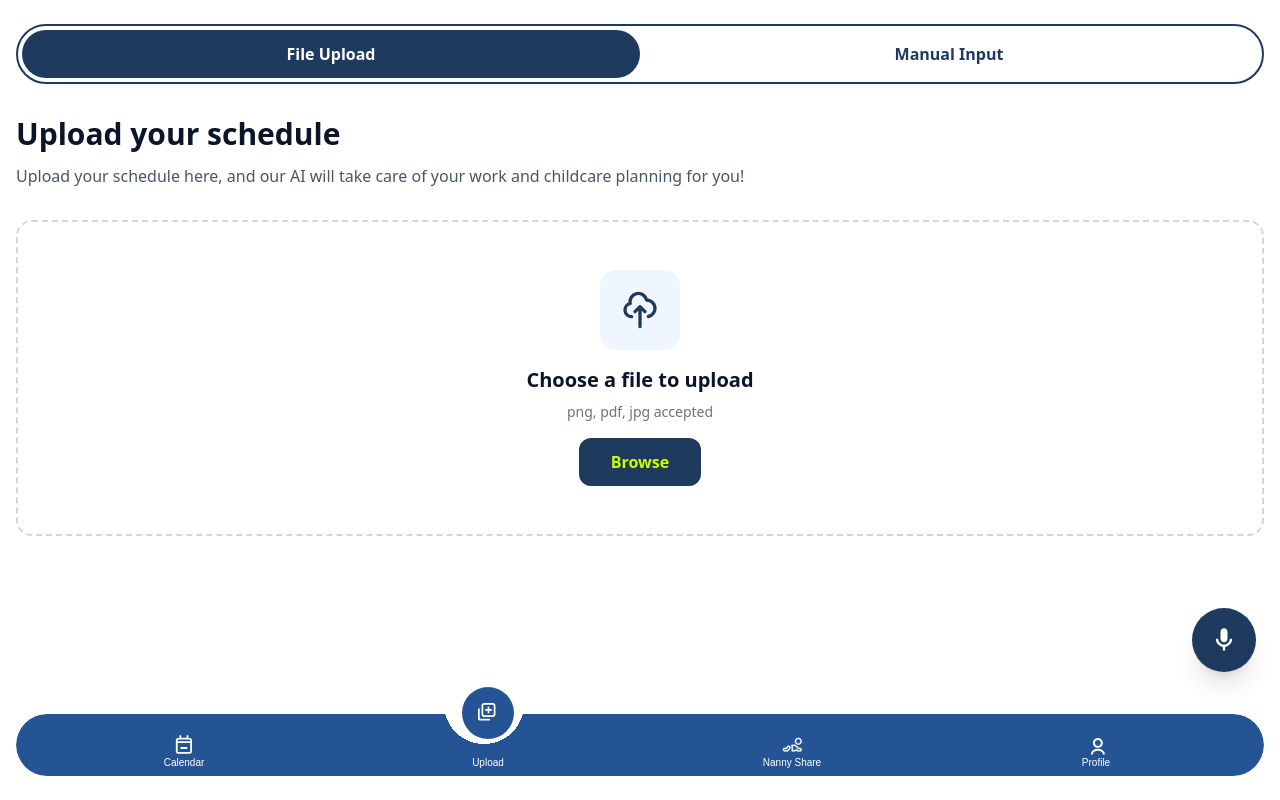
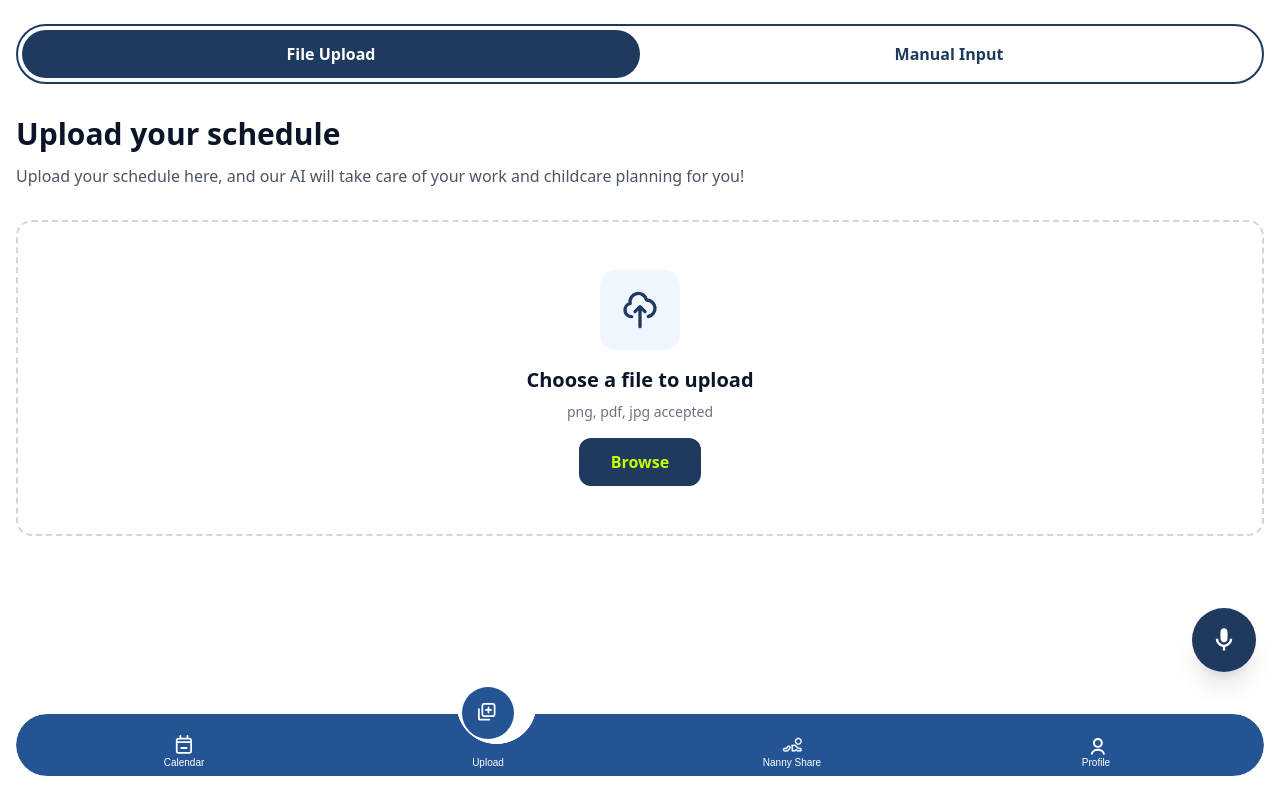
Before and after one commit to IDSP-TRADECARE/Tandem, a Next.js app: page /schedule/upload in a window 1280 px wide. Built offline with nearby package versions, Linux system fonts and the light colour scheme; no server answers; a web font is replaced by a local one.

Commit message:
v4. bottomnav updated. done

```diff
--- a/src/app/components/ui/navbar/NavContainer.tsx
+++ b/src/app/components/ui/navbar/NavContainer.tsx
@@ -16,14 +16,29 @@ export function NavContainer({ children }: NavContainerProps) {
         const href = child.props.href;
         if (navPositions[href]) {
           activePositionPercent = navPositions[href];
+
+          // Special offset for calendar
+          if (href === '/calendar') {
+            activePositionPercent += 3.2;
+          }
+          if (href === '/schedule/upload') {
+            activePositionPercent += 1;
+          }
+          if (href === '/nanny') {
+            activePositionPercent -= 1;
+          }
+          if (href === '/profile') {
+            activePositionPercent -= 3.2;
+          }
         }
       }
     });
   }
 
-  // cutout
+  // cutout with smooth edges
   const radiusPx = 40;
-  const cutoutStyle = `radial-gradient(circle ${radiusPx}px at ${activePositionPercent}% -10px, transparent 0, transparent ${radiusPx}px, black ${radiusPx}px)`;
+  const featherPx = 0.3;
+  const cutoutStyle = `radial-gradient(circle ${radiusPx}px at ${activePositionPercent}% -10px, transparent 0, transparent ${radiusPx - featherPx}px, black ${radiusPx + featherPx}px)`;
 
   return (
     <nav className="fixed bottom-0 left-0 right-0 z-50 px-8 pb-6">
@@ -31,7 +46,10 @@ export function NavContainer({ children }: NavContainerProps) {
         className="absolute bottom-6 left-4 right-4 bg-primary-active rounded-4xl shadow-2xl h-[62px] transition-all duration-300"
         style={{
           WebkitMaskImage: cutoutStyle,
-          maskImage: cutoutStyle
+          maskImage: cutoutStyle,
+          WebkitMaskComposite: 'source-out',
+          WebkitBackfaceVisibility: 'hidden',
+          transform: 'translateZ(0)',
         }}
       />
 
```
